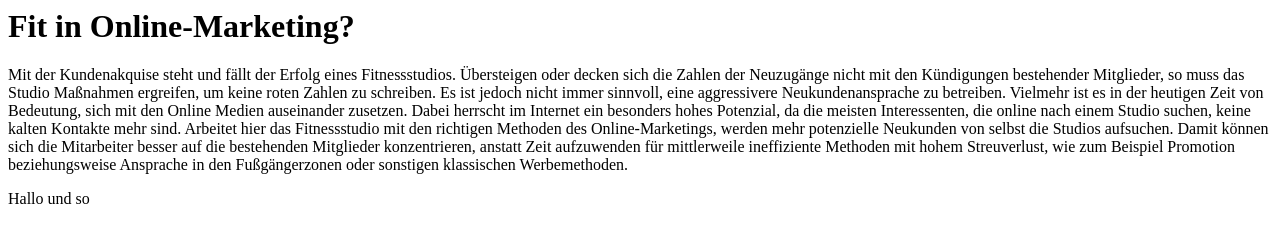
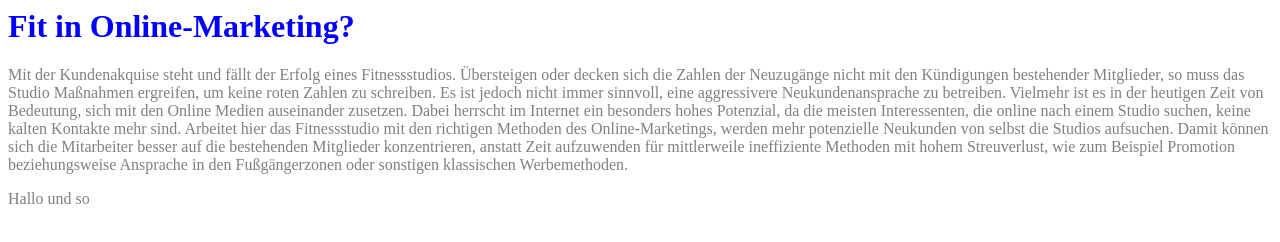
Before and after one commit to YinFromWuHanklan/yin-fit, a plain HTML site: page content/index.html in a window 1280 px wide. Drawn offline with Linux system fonts and the light colour scheme; files that its build step writes are made by us from their sources.

Commit message:
CSS Einbindung

```diff
--- a/content/index.html
+++ b/content/index.html
@@ -3,9 +3,12 @@
         <title>Umfrage für Yins Masterarbeit</title>
         <meta charset="UTF-8">
         <meta name="viewport" content="width=device-width, initial-scale=1.0">
-        <link rel="stylesheet" href="css/styles.css">
+        <link rel="stylesheet" href="../css/styles.css" type="text/css">
     </head>
     <body>
+        <header>
+
+        </header>
         <h1>Fit in Online-Marketing?</h1>
         <p>
             Mit der Kundenakquise steht und fällt der Erfolg eines Fitnessstudios. Übersteigen oder
--- a/css/styles.css
+++ b/css/styles.css
@@ -1,9 +1,10 @@
-/*
-To change this license header, choose License Headers in Project Properties.
-To change this template file, choose Tools | Templates
-and open the template in the editor.
-*/
-/*
-    Created on : 19.08.2017, 15:27:45
-    Author     : yinyinwu
-*/
+/* Header */
+
+h1 {
+    font-family: 25px;
+    color: blue;
+}
+
+p {
+    color: grey;
+}
```
Also changed, not shown: 1 other file.
